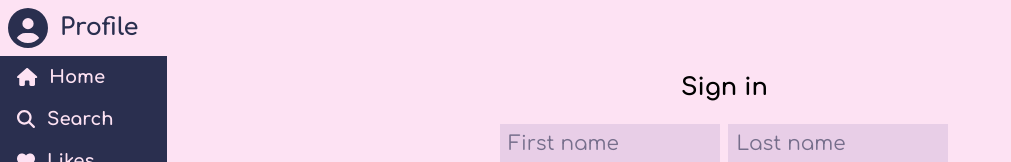
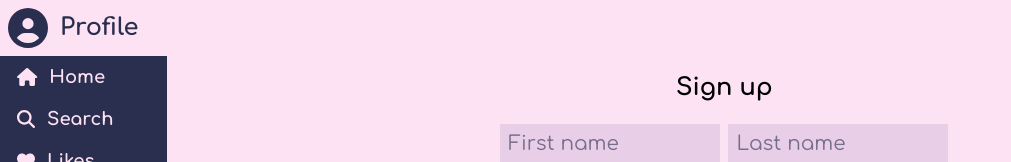
Before and after one commit to TohidEq/blog-json-server, a React (Vite) app: page /sign-up in a window 1280 px wide. Shown: the top 162 px of the page, without its empty margins (0-1011 px from the left). Built offline with nearby package versions, Linux system fonts and the light colour scheme; no server answers; what @nhost/react, @nhost/react-apollo would draw is missing.

Commit message:
add some details to sign in/up forms

```diff
--- a/src/components/pages/SignInUp/SignInUp.css
+++ b/src/components/pages/SignInUp/SignInUp.css
@@ -64,7 +64,7 @@
 }
 
 .sign-in-up p.error {
-  @apply absolute py-4;
+  @apply absolute py-4 max-w-md;
 }
 
 /* === --- themes --- === */
--- a/src/components/pages/SignInUp/SignUp.tsx
+++ b/src/components/pages/SignInUp/SignUp.tsx
@@ -64,7 +64,7 @@ const SignUp = (props: Props) => {
 
   return (
     <div className="sign-in-up">
-      <h2 className="page-title">Sign in</h2>
+      <h2 className="page-title">Sign up</h2>
 
       <form action="" autoComplete="off" onSubmit={handleSubmit}>
         <div className="names-input">
@@ -128,6 +128,11 @@ const SignUp = (props: Props) => {
           {error.email || error.passwrd || error.firstName || error.lastName
             ? `Please insert correct values.`
             : ""}
+          <br />
+          <br />
+          {error.passwrd
+            ? `Passwords should be a minimum of 8 characters in length. Longer passwords are more secure and should contain upper and lower case characters, numbers, and special characters`
+            : ""}
         </p>
       </form>
     </div>
--- a/src/css/index.css
+++ b/src/css/index.css
@@ -895,6 +895,7 @@ aside .side-item.active{
 
 .sign-in-up p.error{
   position: absolute;
+  max-width: 28rem;
   padding-top: 1rem;
   padding-bottom: 1rem;
 }
```
